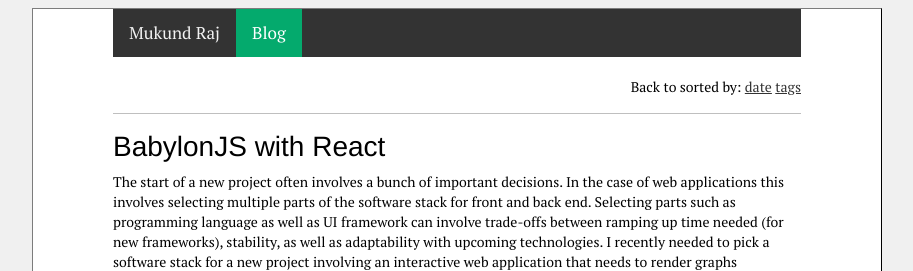
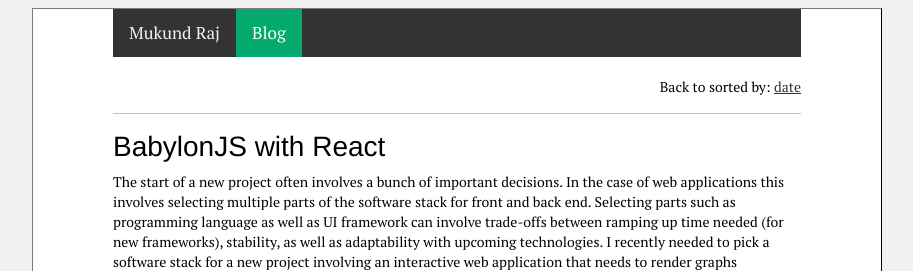
Before and after one commit to digidual-code/mraj, a Jekyll site: the page built from _posts/2021-07-22-react-with-babylonjs.md, in a window 1280 px wide. Shown: the top 271 px of the page, without its empty margins (183-1096 px from the left). Built offline with Jekyll 4.4.1, drawn with Linux system fonts in a browser that asks for light colours; nearby versions of some CDN libraries; a style sheet for code colours, icons or effects is not loaded.

Commit message:
Removed sort by tag from blog layout

```diff
--- a/_includes/sortbar.html
+++ b/_includes/sortbar.html
@@ -15,7 +15,7 @@
 <div style="text-align:right"> Back to sorted by:
   <span>
     <a href={{ "./blog.html" | relative_url }} >date</a>
-    <a href={{"./tags.html" | relative_url }} >tags</a>
+    {% comment %} <a href={{"./tags.html" | relative_url }} >tags</a> {% endcomment %}
   </span>
 </div>
 
```
